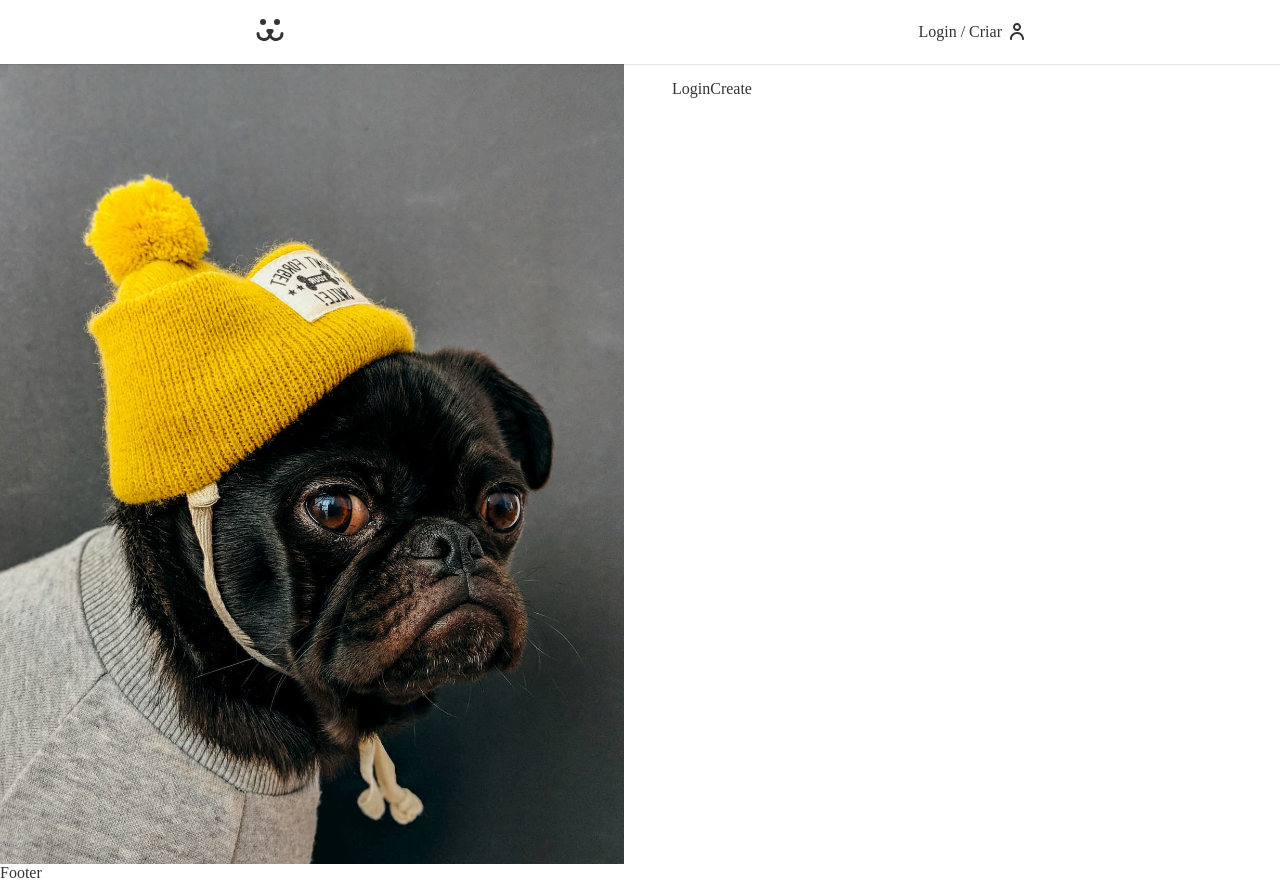
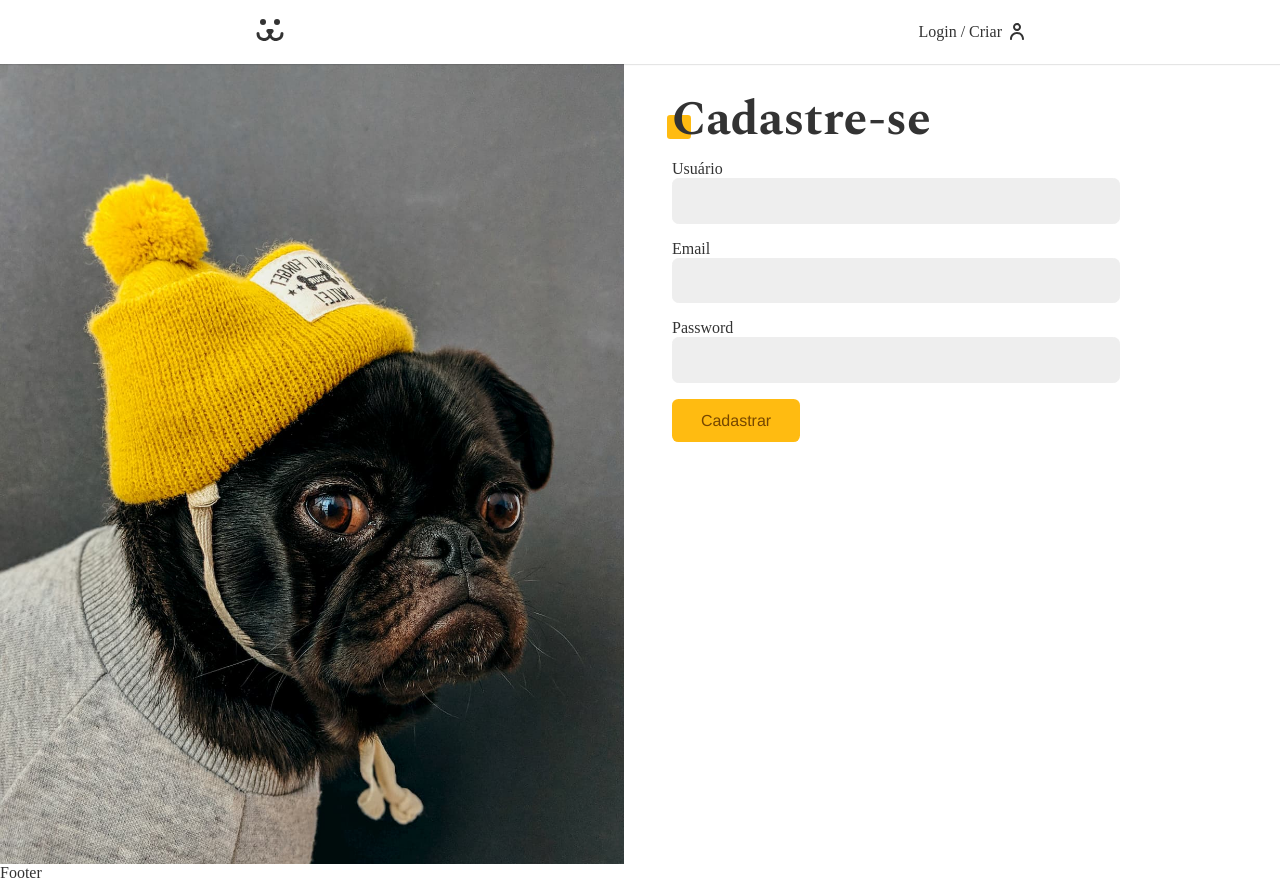
Before and after one commit to danilogms/dog-social, a React (Create React App) app: page /login/criar in a window 1280 px wide. Built offline with nearby package versions, Linux system fonts and the light colour scheme.

Commit message:
added async function to LoginCreate component, userLogin imported from UserContext hook

```diff
--- a/src/Components/Login/LoginCreate.js
+++ b/src/Components/Login/LoginCreate.js
@@ -1,9 +1,39 @@
-import React from 'react'
+import React, { useContext } from 'react';
+import Button from '../Forms/Button';
+import Input from '../Forms/Input';
+import UseForm from '../../Hooks/UseForm';
+import { USER_POST } from '../../api';
+import { UserContext } from '../../UserContext';
 
 const LoginCreate = () => {
+  const username = UseForm();
+  const email = UseForm('email');
+  const password = UseForm();
+  const { userLogin } = React.useContext(UserContext);
+
+  async function handleSubmit(event) {
+    const { url, options } = USER_POST({
+      username: username.value,
+      email: email.value,
+      password: password.value,
+    });
+    event.preventDefault();
+    const response = await fetch(url, options);
+    if (response.ok) userLogin(username.value, password.value);
+    console.log(response);
+  }
+
   return (
-    <div>LoginCreate</div>
-  )
-}
+    <section className="animeLeft">
+      <h1 className="title">Cadastre-se</h1>
+      <form onSubmit={handleSubmit}>
+        <Input label="Usuário" type="text" name="username" {...username} />
+        <Input label="Email" type="email" name="email" {...email} />
+        <Input label="Password" type="password" name="password" {...password} />
+        <Button>Cadastrar</Button>
+      </form>
+    </section>
+  );
+};
 
-export default LoginCreate
+export default LoginCreate;
--- a/src/Hooks/UseForm.js
+++ b/src/Hooks/UseForm.js
@@ -5,6 +5,11 @@ const validation = {
     regex:
       /^(([^<>()[\]\\.,;:\s@"]+(\.[^<>()[\]\\.,;:\s@"]+)*)|(".+"))@((\[[0-9]{1,3}\.[0-9]{1,3}\.[0-9]{1,3}\.[0-9]{1,3}\])|(([a-zA-Z\-0-9]+\.)+[a-zA-Z]{2,}))$/,
     message: 'Preencha um email válido',
+  },
+  senha: {
+    regex: /^(?=.*\d)(?=.*[a-z])(?=.*[A-Z])(?=.*[$*&@#])[0-9a-zA-Z$*&@#]{8,}$/,
+    message:
+      'Senha deve conter pelo menos 08 digitos, sendo ao menos 01 letra maíuscula, 01 letra minúscula, 01 caractere especial(@$#*&)',
   },
 };
 
--- a/src/api.js
+++ b/src/api.js
@@ -36,3 +36,15 @@ export function USER_GET(token) {
     },
   };
 }
+export function USER_POST(body) {
+  return {
+    url: API_URL + '/api/user',
+    options: {
+      method: 'POST',
+      headers: {
+        'Content-Type': 'application/json',
+      },
+      body: JSON.stringify(body),
+    },
+  };
+}
```
